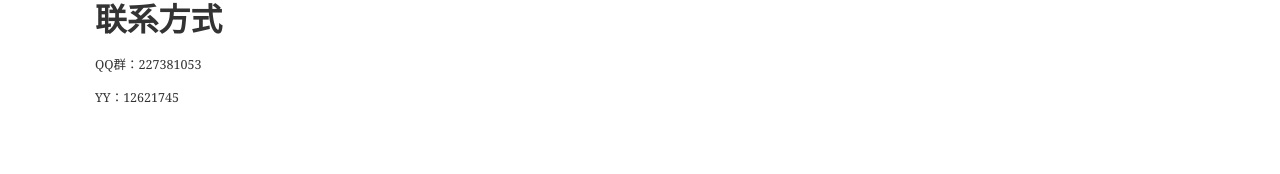
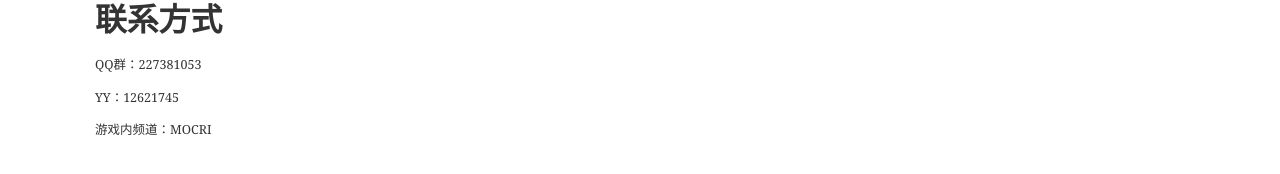
Before and after one commit to zhang98722/zhang98722.github.io, a Jekyll site: the page built from _posts/2014-11-09-about-us.md, in a window 1280 px wide and 923 px high. Shown: the part 611-785 px from the top of the window. Built offline with Jekyll 4.4.1, drawn with Linux system fonts in a browser that asks for light colours.

Commit message:
Update 2014-11-09-about-us.md

```diff
--- a/_posts/2014-11-09-about-us.md
+++ b/_posts/2014-11-09-about-us.md
@@ -26,3 +26,5 @@
 QQ群：227381053
 
 YY：12621745
+
+游戏内频道：MOCRI
```
